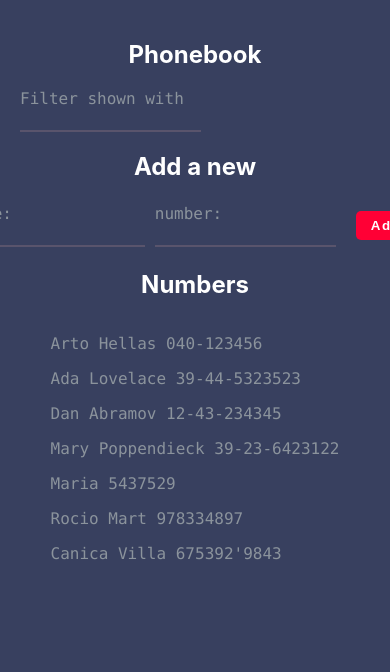
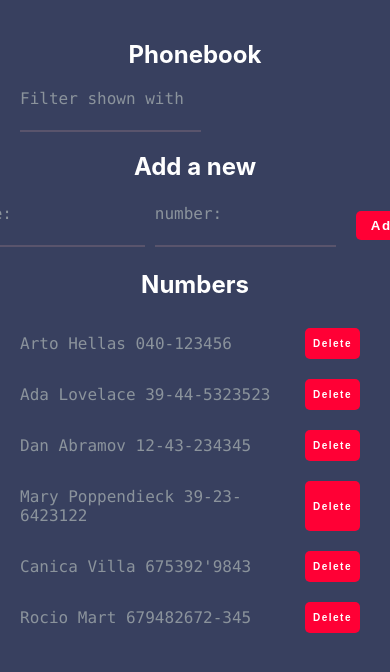
Before and after one commit to MariaVillascusa/bootcamp-fullstack, a React (Create React App) app in the folder part2/phonebook/: page / in a window 390 px wide. Shown: the top 672 px of the page. Built offline with nearby package versions, Linux system fonts and the light colour scheme; data requests are answered from the project's data file.

Commit message:
2.17 phonebook step9

```diff
--- a/part2/phonebook/db.json
+++ b/part2/phonebook/db.json
@@ -21,19 +21,14 @@
       "id": 4
     },
     {
-      "name": "Maria",
-      "number": "5437529",
-      "id": 5
+      "name": "Canica Villa",
+      "number": "675392'9843",
+      "id": 7
     },
     {
       "name": "Rocio Mart",
-      "number": "978334897",
-      "id": 6
-    },
-    {
-      "name": "Canica Villa",
-      "number": "675392'9843",
-      "id": 7
+      "number": "679482672-345",
+      "id": 8
     }
   ]
 }
--- a/part2/phonebook/src/components/App.js
+++ b/part2/phonebook/src/components/App.js
@@ -27,8 +27,8 @@ const App = () => {
       number: newNumber
     }
     personService
-    .create(personObj)
-    .then(returnedPerson => {
+      .create(personObj)
+      .then(returnedPerson => {
         setPersons(persons.concat(returnedPerson))
         setNewName('')
         setNewNumber('')
@@ -49,6 +49,21 @@ const App = () => {
     setPersons(search)
   }
 
+  const deletePerson = (id) => {
+    console.log(persons[4].id);
+    console.log(id);
+    const person = persons.filter(person => person.id === id)
+    console.log(person);
+    if (window.confirm(`Delete ${person[0].name} ?`)) {
+      personService
+        .deletePersons(id)
+        .then(deletedPerson => {
+          console.log(deletedPerson);
+          setPersons(persons.filter(p => p.id !== id))
+        })
+    }
+  }
+
   return (
     <div className="container">
       <h2>Phonebook</h2>
@@ -56,7 +71,7 @@ const App = () => {
       <h2>Add a new</h2>
       <Form onSubmit={addPerson} newName={newName} newNumber={newNumber} handleNameChange={handleNameChange} handleNumberChange={handleNumberChange} />
       <h2>Numbers</h2>
-      <Persons persons={persons} />
+      <Persons persons={persons} onClick={deletePerson} />
     </div>
   )
 }
--- a/part2/phonebook/src/components/Persons.js
+++ b/part2/phonebook/src/components/Persons.js
@@ -1,10 +1,18 @@
 
 const Person = ({ name, number }) => <p>{name} {number}</p>
 
-const Persons = ({ persons }) => {
+const Persons = ({ persons, onClick }) => {
     return (
         <div className="numbers">
-            {persons.map(person => <Person key={person.id} name={person.name} number={person.number} />)}
+            {persons.map(person => {
+                return (
+                    <div className="personData" key={person.id}>
+                        <Person name={person.name} number={person.number} />
+                        <button onClick={() => onClick(person.id)}>Delete</button>
+                    </div>
+                )
+            })}
+
         </div>
     )
 }
--- a/part2/phonebook/src/index.css
+++ b/part2/phonebook/src/index.css
@@ -29,6 +29,11 @@ h2 {
   -moz-osx-font-smoothing: grayscale;
 }
 
+.personData {
+  display: flex;
+  justify-content: space-between;
+}
+
 button {
   margin: 10px;
   padding: 7px 15px;
@@ -49,6 +54,12 @@ button:active {
   background-color: #ff0035;
 }
 
+.personData button {
+  font-size: 10px;
+  padding: 0px 8px;
+  margin-left: 20px;
+}
+
 form {
   display: flex;
   align-items: center;
@@ -64,6 +75,6 @@ input[type="text"] {
   background-color: transparent;
 }
 
-label{
+label {
   margin-right: 10px;
 }
--- a/part2/phonebook/src/services/persons.js
+++ b/part2/phonebook/src/services/persons.js
@@ -10,9 +10,14 @@ const create = newPerson => {
     return axios.post(url, newPerson).then((response) => response.data)
 }
 
+const deletePersons = (id) => {
+    return axios.delete(`${url}/${id}`).then((response) => response.data)
+}
+
 const personService = {
     getAll,
-    create
+    create,
+    deletePersons
 }
 
 export default personService
```
